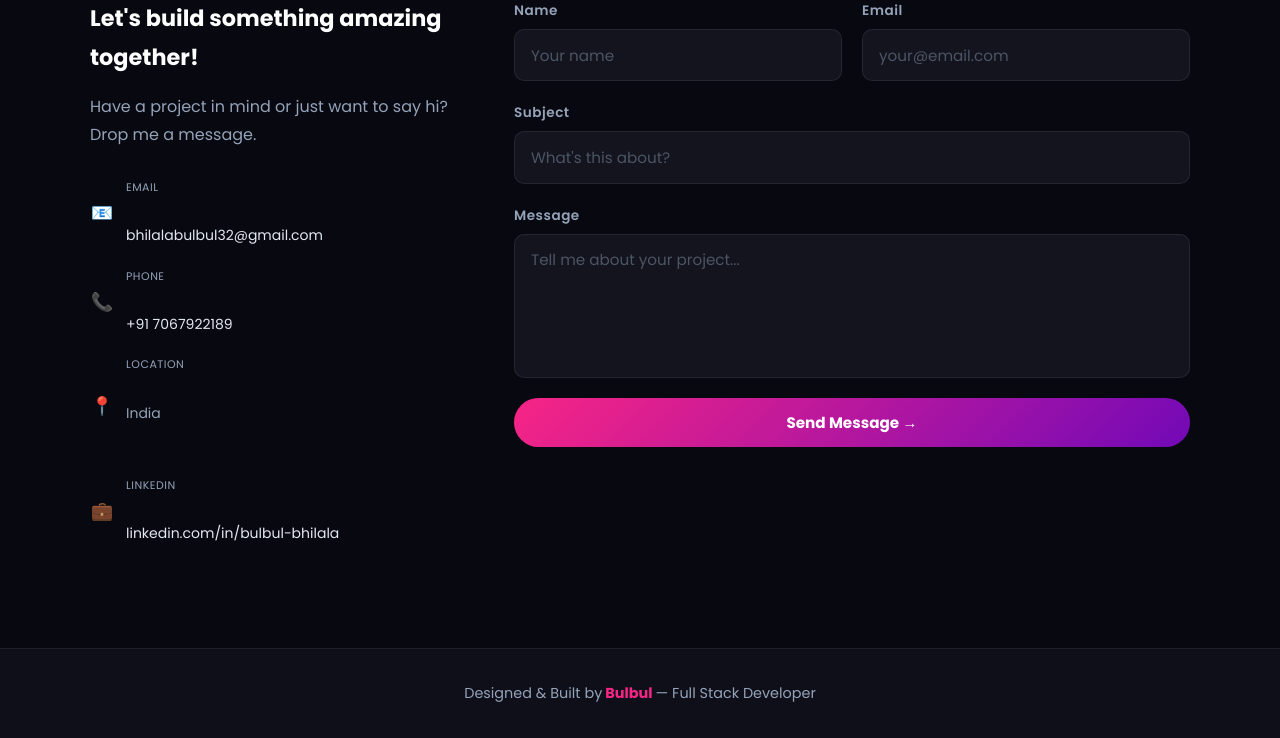
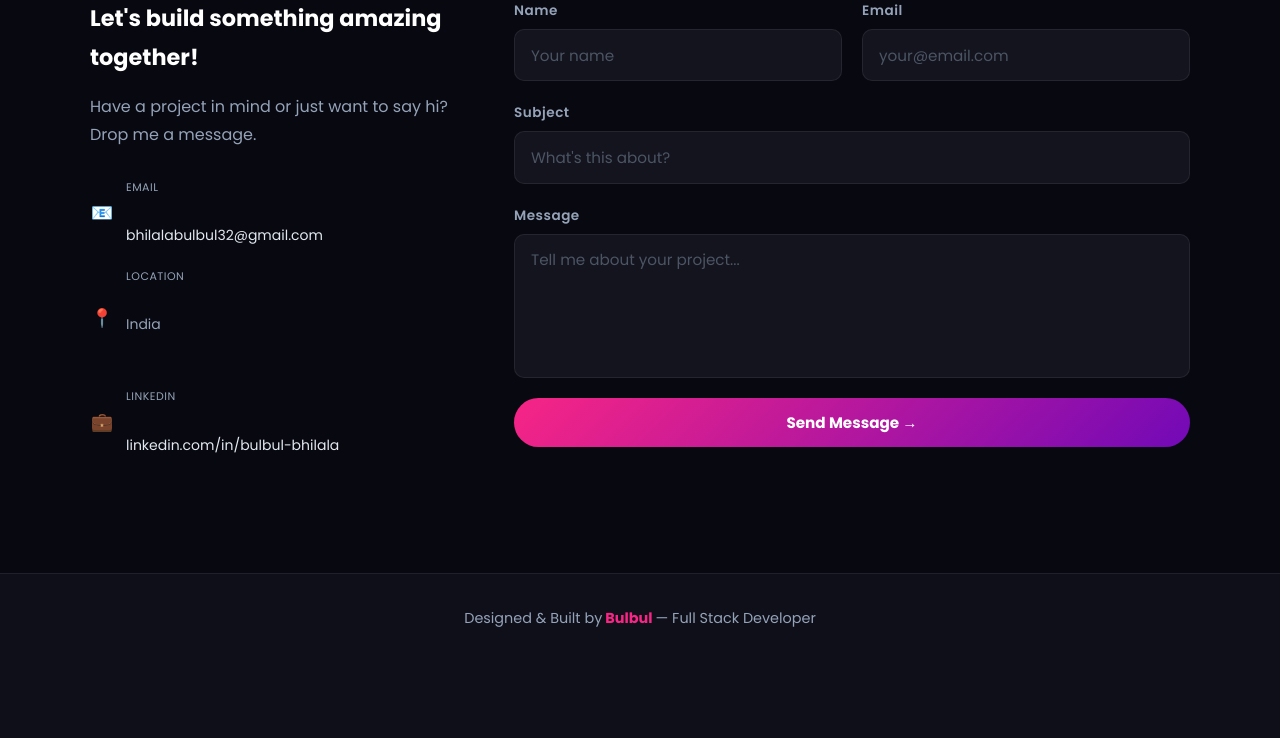
Before and after one commit to Bulbulbhilala-bq/my-portfolio, a Flask app: page / in a window 1280 px wide. Shown: the part 3336-4074 px from the top of the page. After the commit the page ends 3963 px from the top, so only its background shows below. Run offline with Flask 3, Linux system fonts and the light colour scheme.

Commit message:
update changes

```diff
--- a/templates/index.html
+++ b/templates/index.html
@@ -115,13 +115,13 @@
               </div>
             </div>
 
-            <div class="contact-item">
+            <!-- <div class="contact-item">
               <div class="contact-icon">📞</div>
               <div style="display: flex; flex-direction: column; gap: 1px;">
                 <p class="contact-label">Phone</p>
                 <a href="tel:+917067922189" class="contact-value">+91 7067922189</a>
               </div>
-            </div>
+            </div> -->
 
             <div class="contact-item">
               <div class="contact-icon">📍</div>
```
Also changed, not shown: 1 other file.
